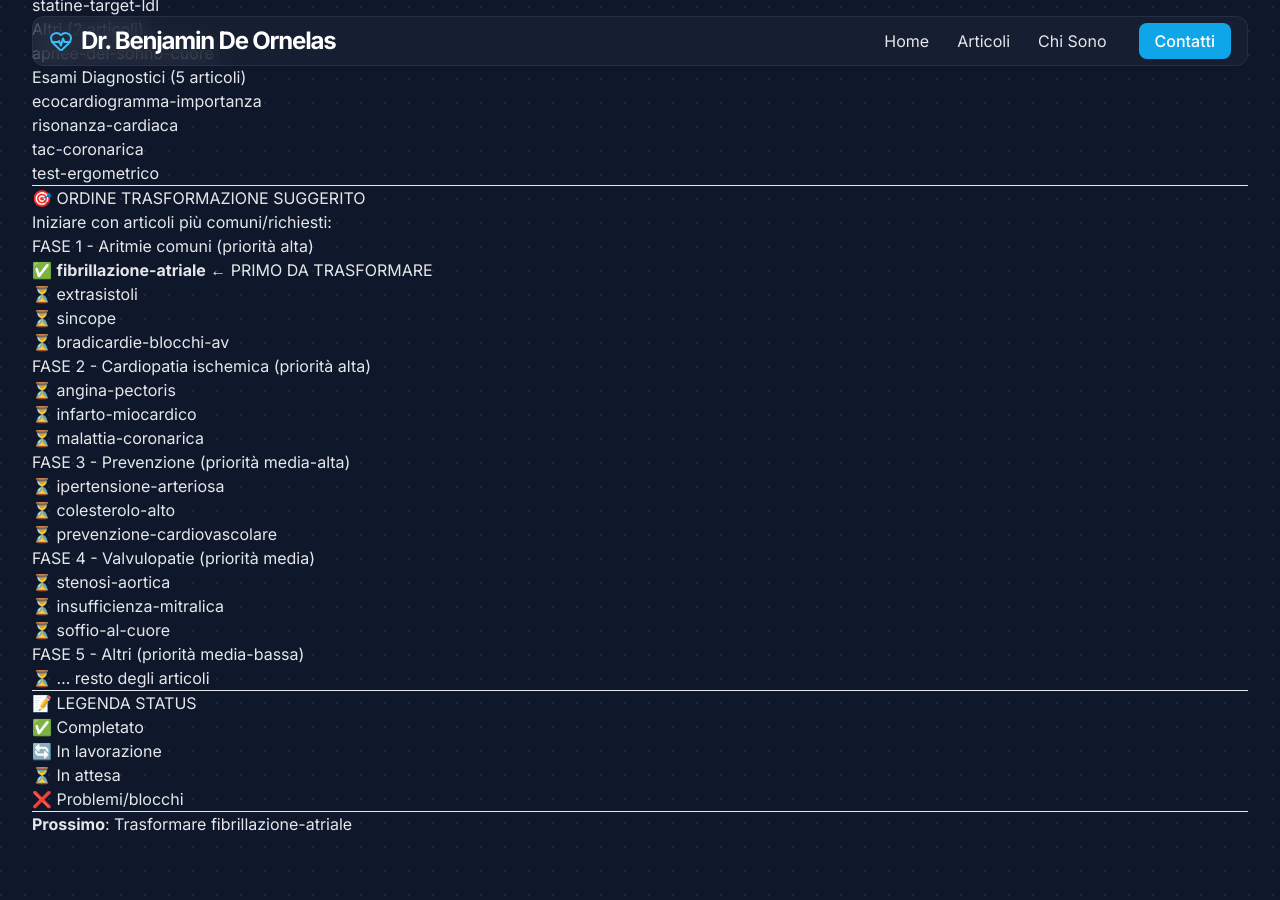
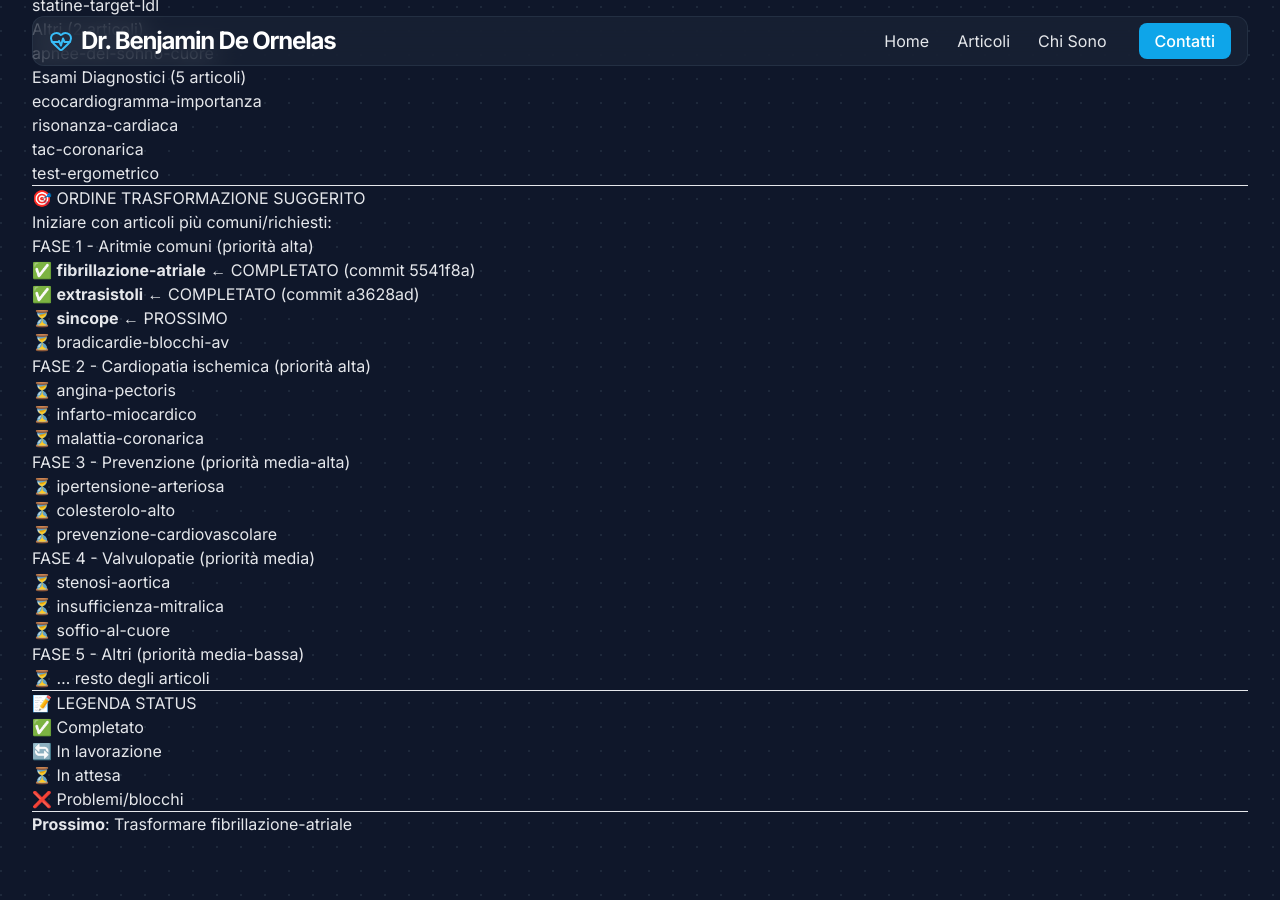
Before and after one commit to bdeornelas/bdeornelas.github.io, a Jekyll site: the page built from LISTA-ARTICOLI-SITO.md, in a window 1280 px wide and 900 px high, scrolled down 1290 px. Built offline with Jekyll 4.4.1, drawn with Linux system fonts in a browser that asks for light colours; nearby versions of some CDN libraries; our own code applies the rules of GitHub Pages for plain Markdown files.

Commit message:
Aggiorna lista: extrasistoli completato

```diff
--- a/LISTA-ARTICOLI-SITO.md
+++ b/LISTA-ARTICOLI-SITO.md
@@ -80,9 +80,9 @@
 Iniziare con articoli più comuni/richiesti:
 
 ### FASE 1 - Aritmie comuni (priorità alta)
-1. ✅ **fibrillazione-atriale** ← PRIMO DA TRASFORMARE
-2. ⏳ extrasistoli
-3. ⏳ sincope
+1. ✅ **fibrillazione-atriale** ← COMPLETATO (commit 5541f8a)
+2. ✅ **extrasistoli** ← COMPLETATO (commit a3628ad)
+3. ⏳ **sincope** ← PROSSIMO
 4. ⏳ bradicardie-blocchi-av
 
 ### FASE 2 - Cardiopatia ischemica (priorità alta)
```
